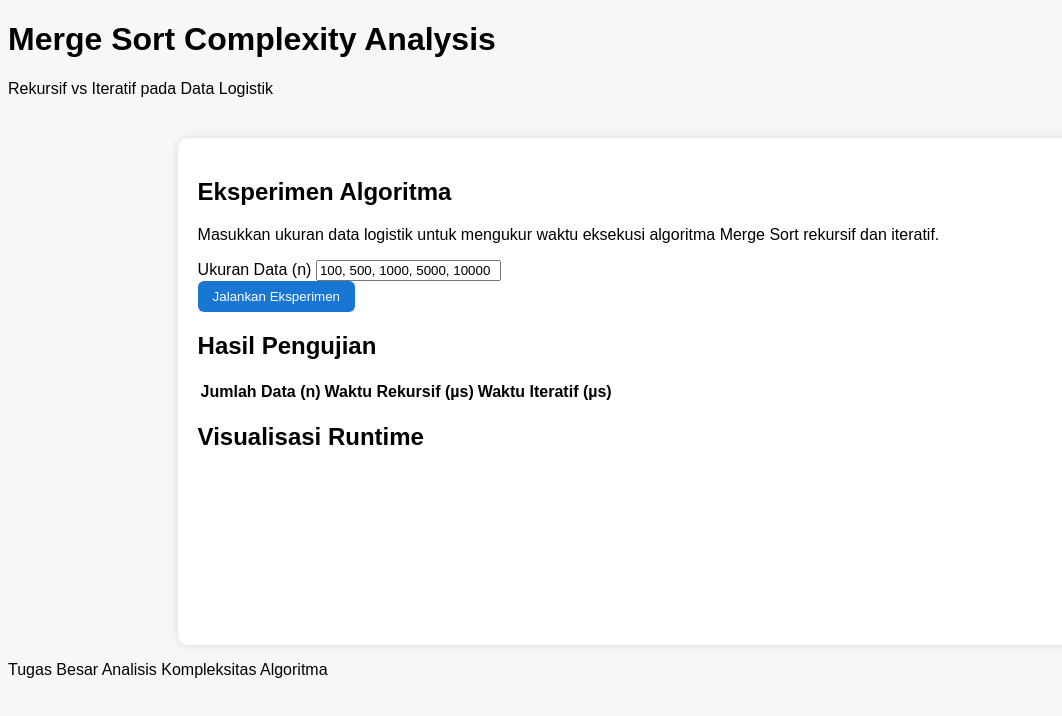
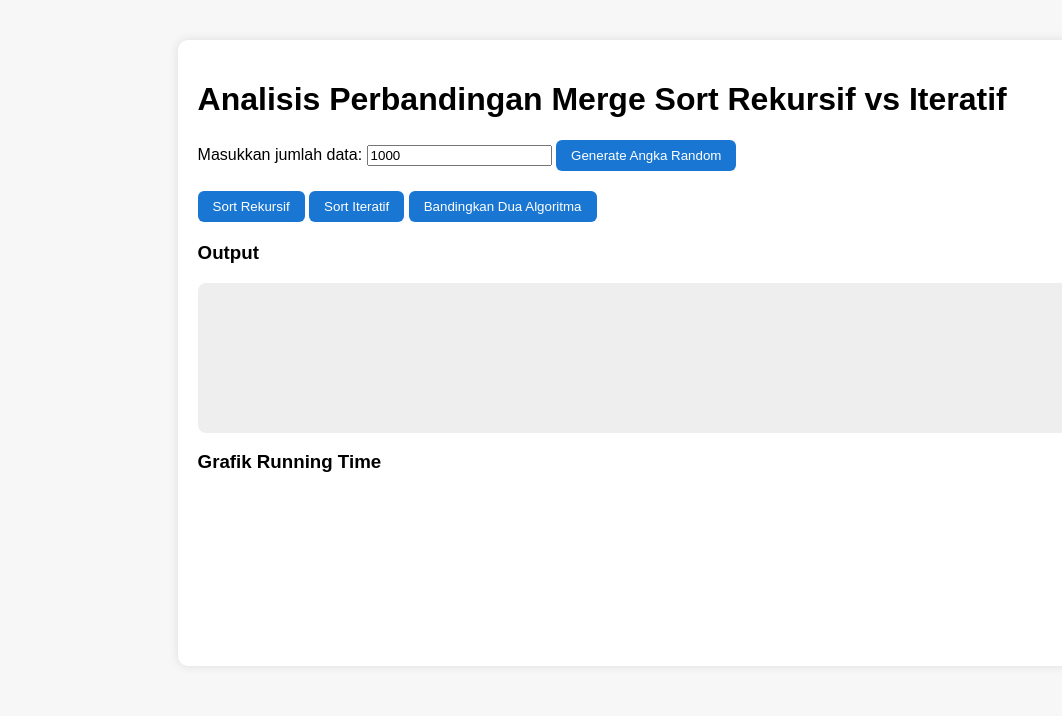
Before and after one commit to FathirSureal/tugas_besar_Analisis_Kompleksitas_Algoritma, a plain HTML site: page index.html in a window 1280 px wide. Shown: the whole page, without its empty margins (0-1062 px from the left). Drawn offline with nearby package versions, Linux system fonts and the light colour scheme.

Commit message:
Refactor index.html for algorithm analysis

```diff
--- a/index.html
+++ b/index.html
@@ -1,66 +1,39 @@
 <!DOCTYPE html>
-<html lang="id">
+<html lang="en">
 <head>
     <meta charset="UTF-8">
-    <title>Merge Sort Complexity Analysis</title>
-
+    <title>TUBES Analisis Kompleksitas Algoritma</title>
     <link rel="stylesheet" href="style.css">
     <script src="https://cdn.jsdelivr.net/npm/chart.js"></script>
 </head>
-
 <body>
 
-<header class="topbar">
-    <div class="title">
-        <h1>Merge Sort Complexity Analysis</h1>
-        <p>Rekursif vs Iteratif pada Data Logistik</p>
-    </div>
-</header>
+    <div class="container">
+        <h1>Analisis Perbandingan Merge Sort Rekursif vs Iteratif</h1>
 
-<main class="container">
-
-    <section class="card">
-        <h2>Eksperimen Algoritma</h2>
-        <p class="desc">
-            Masukkan ukuran data logistik untuk mengukur waktu eksekusi
-            algoritma Merge Sort rekursif dan iteratif.
-        </p>
-
-        <div class="input-group">
-            <label>Ukuran Data (n)</label>
-            <input type="text" id="inputN" value="100, 500, 1000, 5000, 10000">
+        <div class="input-box">
+            <label>Masukkan jumlah data:</label>
+            <input type="number" id="inputSize" value="1000">
+            <button onclick="generateData()">Generate Angka Random</button>
         </div>
 
-        <button class="primary" onclick="jalankanUji()">Jalankan Eksperimen</button>
-        <p id="status" class="status"></p>
-    </section>
+        <div class="action-box">
+            <button onclick="runRecursive()">Sort Rekursif</button>
+            <button onclick="runIterative()">Sort Iteratif</button>
+            <button onclick="runBoth()">Bandingkan Dua Algoritma</button>
+        </div>
 
-    <section class="card">
-        <h2>Hasil Pengujian</h2>
+        <h3>Output</h3>
+        <pre id="output"></pre>
 
-        <table>
-            <thead>
-                <tr>
-                    <th>Jumlah Data (n)</th>
-                    <th>Waktu Rekursif (µs)</th>
-                    <th>Waktu Iteratif (µs)</th>
-                </tr>
-            </thead>
-            <tbody id="tabelHasil"></tbody>
-        </table>
-    </section>
+        <h3>Grafik Running Time</h3>
+        <canvas id="timeChart"></canvas>
 
-    <section class="card">
-        <h2>Visualisasi Runtime</h2>
-        <canvas id="chart"></canvas>
-    </section>
+    </div>
 
-</main>
+    <script src="mergesort_recursive.js"></script>
+    <script src="mergesort_iterative.js"></script>
+    <script src="script.js"></script>
 
-<footer>
-    <p>Tugas Besar Analisis Kompleksitas Algoritma</p>
-</footer>
-
-<script src="script.js"></script>
 </body>
 </html>
```
